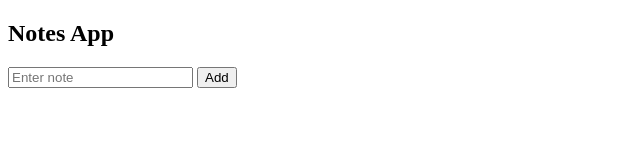
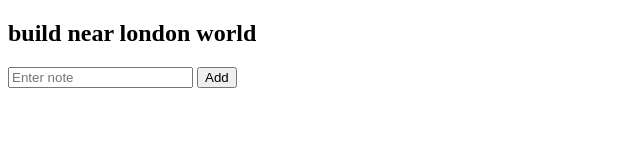
Before and after one commit to erediumr-gif/notes-app, a plain HTML site: page frontend/index.html in a window 1280 px wide. Shown: the whole page, without its empty margins (0-640 px from the left). Drawn offline with Linux system fonts and the light colour scheme; no server answers.

Commit message:
notes app

```diff
--- a/frontend/index.html
+++ b/frontend/index.html
@@ -2,7 +2,7 @@
 <html>
 <body>
 
-<h2>Notes App</h2>
+<h2>build near london world</h2>
 
 <input id="note" placeholder="Enter note">
 <button onclick="add()">Add</button>
```
